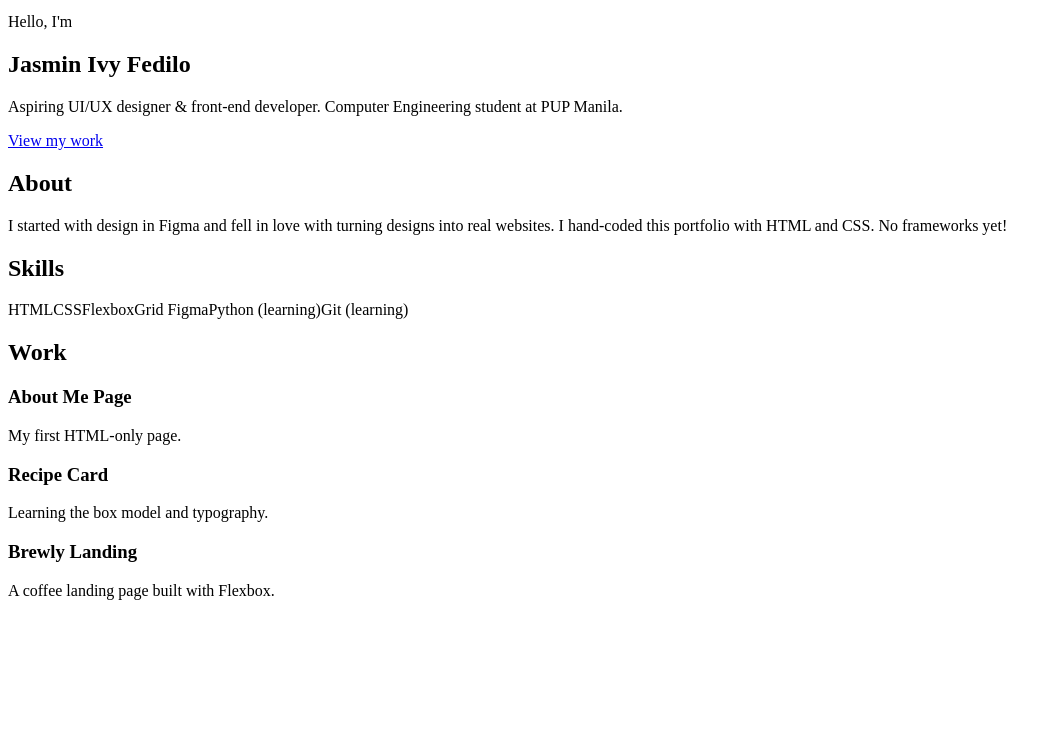
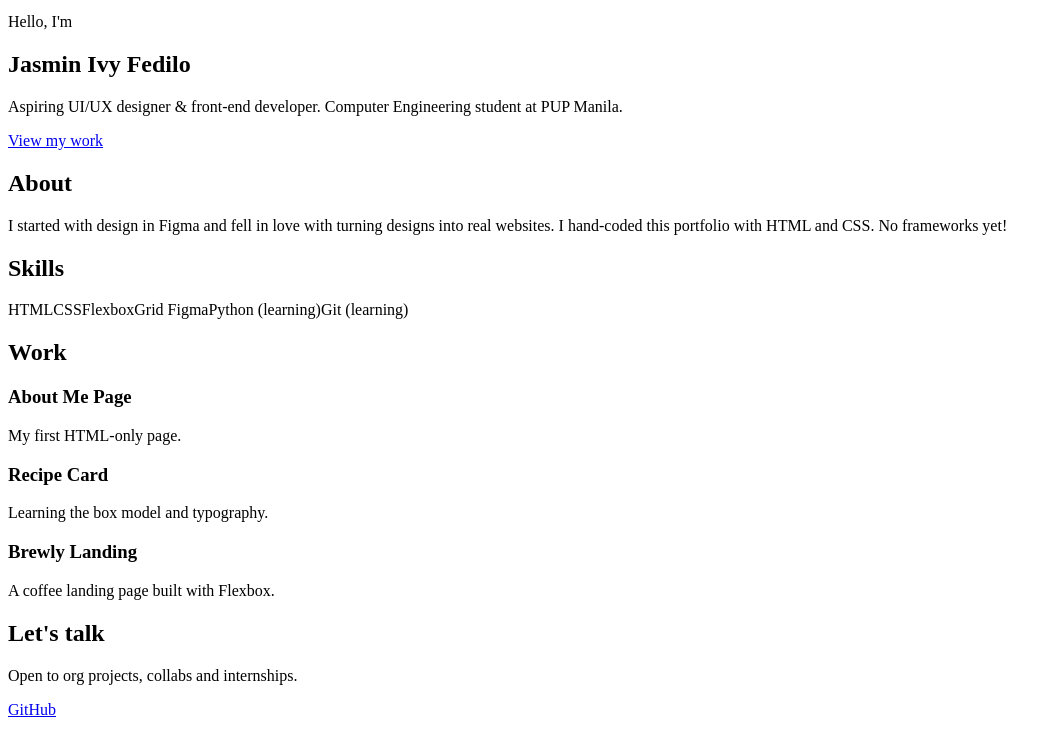
Before and after one commit to cowniv/responsive-portfolio-v1, a plain HTML site: page index.html in a window 1280 px wide. Shown: the part 49-800 px from the top of the page, without its empty margins (0-1061 px from the left). Drawn offline with Linux system fonts and the light colour scheme.

Commit message:
feat: add contact call to action

```diff
--- a/index.html
+++ b/index.html
@@ -62,6 +62,12 @@
         </article>
       </div>
     </section>
+
+    <section id="contact" class="section contact">
+      <h2>Let's talk</h2>
+      <p>Open to org projects, collabs and internships.</p>
+      <a class="btn" href="https://github.com/cowniv">GitHub</a>
+    </section>
   </main>
 </body>
 </html>
```
